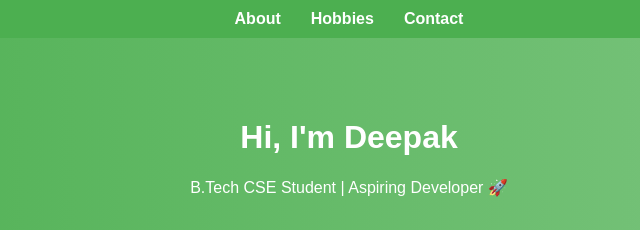
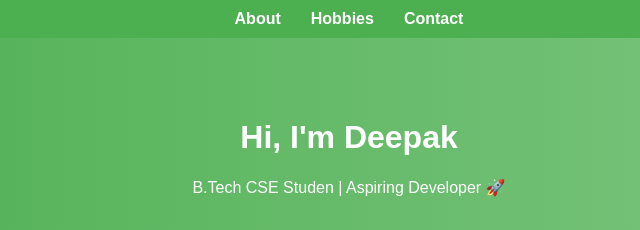
Before and after one commit to Xperimentt/MY-bio, a plain HTML site: page index.html in a window 1280 px wide. Shown: the top 230 px of the page, 291-931 px from the left. Drawn offline with Linux system fonts and the light colour scheme.

Commit message:
Update index.html

```diff
--- a/index.html
+++ b/index.html
@@ -20,7 +20,7 @@
   <!-- Header -->
   <header>
     <h1>Hi, I'm Deepak</h1>
-    <p>B.Tech CSE Student | Aspiring Developer 🚀</p>
+    <p>B.Tech CSE Studen | Aspiring Developer 🚀</p>
     <a href="#contact" class="btn">Hire Me</a>
   </header>
 
```
